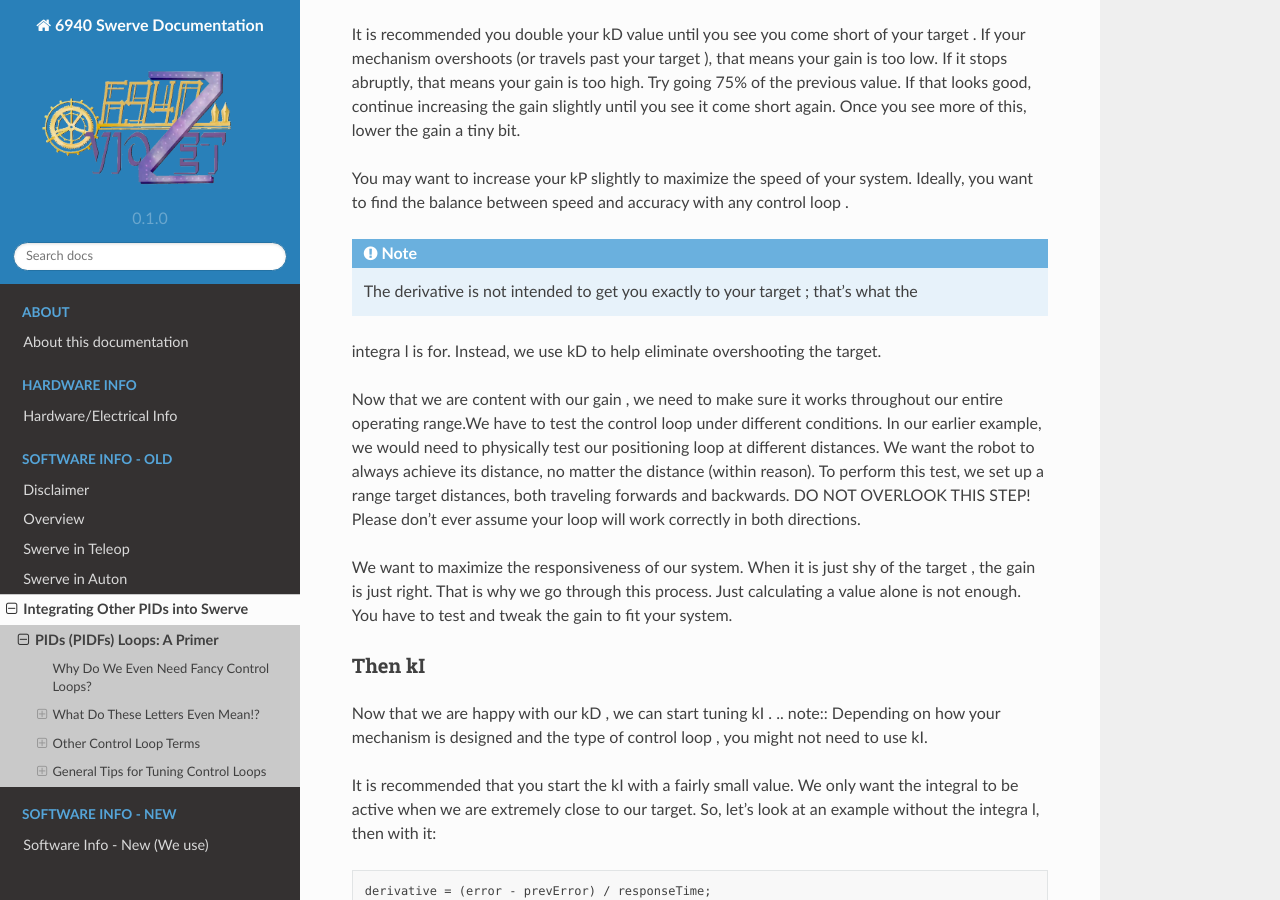
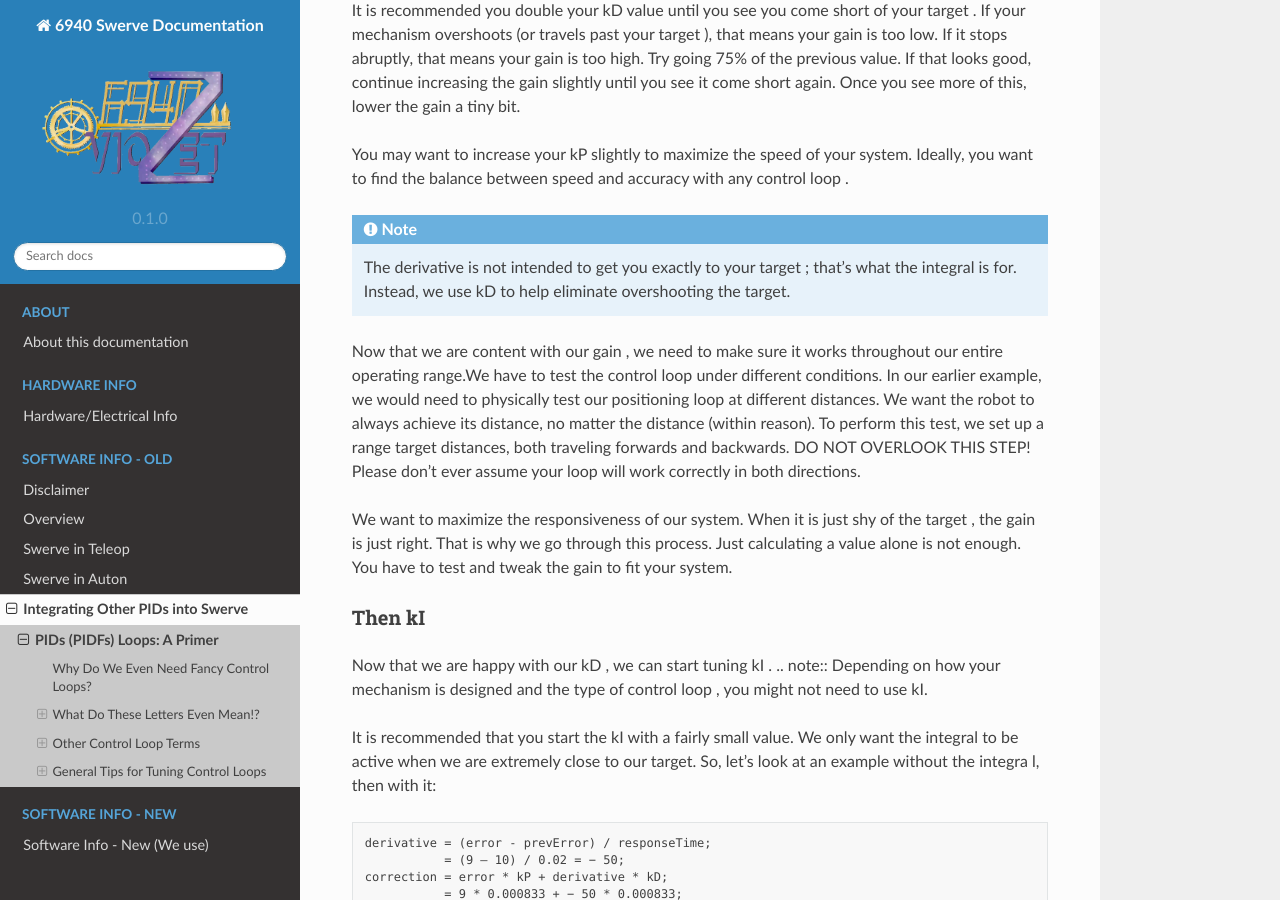
Before and after one commit to mendax1234/6940Swerve-docs, a Sphinx documentation site: the page built from docs/source/docs/software-info-old/integrating-other-PIDs/PIDF-loops.rst, in a window 1280 px wide and 900 px high, scrolled down 6607 px. Built offline with Sphinx 7.4.7 and the Read the Docs theme 2.0.0, drawn with Linux system fonts in a browser that asks for light colours; some of the changed text lies outside the part shown.

Commit message:
Optimize

```diff
--- a/docs/source/docs/software-info-old/integrating-other-PIDs/PIDF-loops.rst
+++ b/docs/source/docs/software-info-old/integrating-other-PIDs/PIDF-loops.rst
@@ -207,8 +207,7 @@
 
 Start with kP
 +++++++++++++++++
-.. note:: If the control loop for your system is going to maintain a certain setpoint , then it is a
-good idea to start with kF , and come back to this step.
+.. note:: If the control loop for your system is going to maintain a certain setpoint , then it is a good idea to start with kF , and come back to this step.
 
 Make a logical guess based on the units of measurement you are using and your output
 units. Let’s think about a simple positioning loop . Let’s say our encoder reads 100 ticks/inch
@@ -282,8 +281,7 @@
 You may want to increase your kP slightly to maximize the speed of your system. Ideally,
 you want to find the balance between speed and accuracy with any control loop .
 
-.. note:: The derivative is not intended to get you exactly to your target ; that’s what the
-integra l is for. Instead, we use kD to help eliminate overshooting the target.
+.. note:: The derivative is not intended to get you exactly to your target ; that’s what the integral is for. Instead, we use kD to help eliminate overshooting the target.
 
 Now that we are content with our gain , we need to make sure it works throughout our
 entire operating range.We have to test the control loop under different conditions. In our
@@ -353,8 +351,7 @@
 
 What about kF?
 +++++++++++++++
-.. note:: To use feedforward effectively you have to have a good idea of how your system will
-behave ahead of time.
+.. note:: To use feedforward effectively you have to have a good idea of how your system will behave ahead of time.
 
 kF is the simplest gain to tune. You just need to find a value that gets you right into your
 operating range. Feedforward doesn’t perform any corrections , rather it moves your
```
